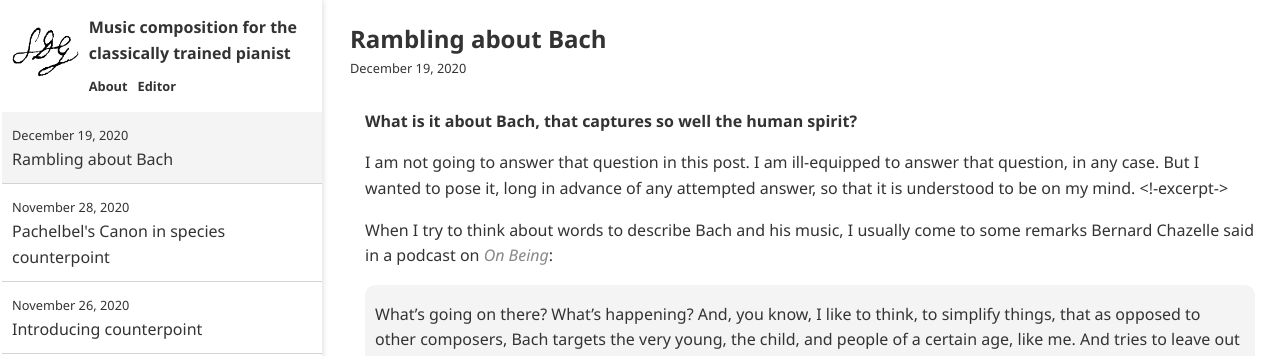
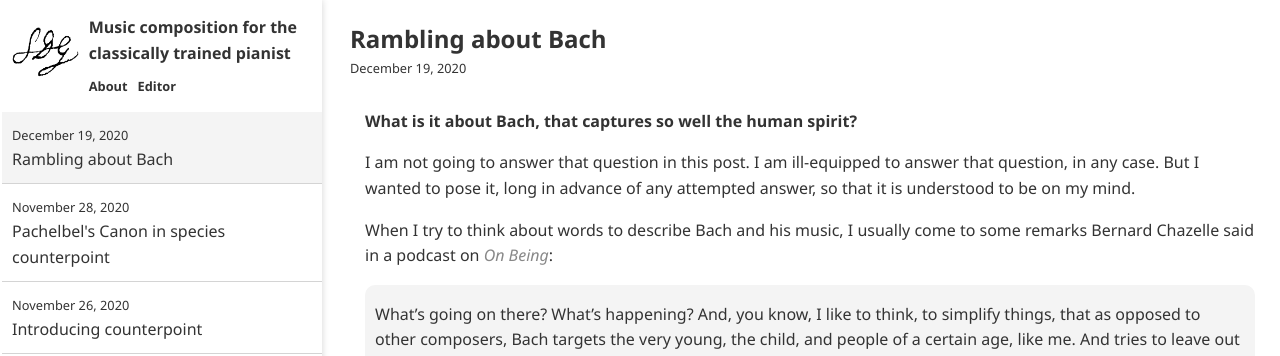
Before and after one commit to ansyblenetwork/sdg, a Jekyll site: the page built from _posts/2020-12-19-rambling-about-bach.md, in a window 1280 px wide and 1053 px high. Shown: the top 356 px of the window. Built offline with Jekyll 4.4.1, drawn with Linux system fonts in a browser that asks for light colours; some of the changed lines change nothing that is shown.

Commit message:
Update 2020-12-19-rambling-about-bach.md

```diff
--- a/_posts/2020-12-19-rambling-about-bach.md
+++ b/_posts/2020-12-19-rambling-about-bach.md
@@ -1,12 +1,12 @@
 ---
 title: "Rambling about Bach"
-excerpt_separator: <!-excerpt->
+excerpt_separator: <!--excerpt-->
 ---
 
 #### What is it about Bach, that captures so well the human spirit?
 
 I am not going to answer that question in this post. I am ill-equipped to answer that question, in any case. But I wanted to pose it, long in advance of any attempted answer, so that it is understood to be on my mind.
-<!-excerpt->
+<!--excerpt-->
 
 When I try to think about words to describe Bach and his music, I usually come to some remarks Bernard Chazelle said in a podcast on [_On Being_](https://onbeing.org/programs/bernard-chazelle-discovering-the-cosmology-of-bach/#transcript):
 
```
